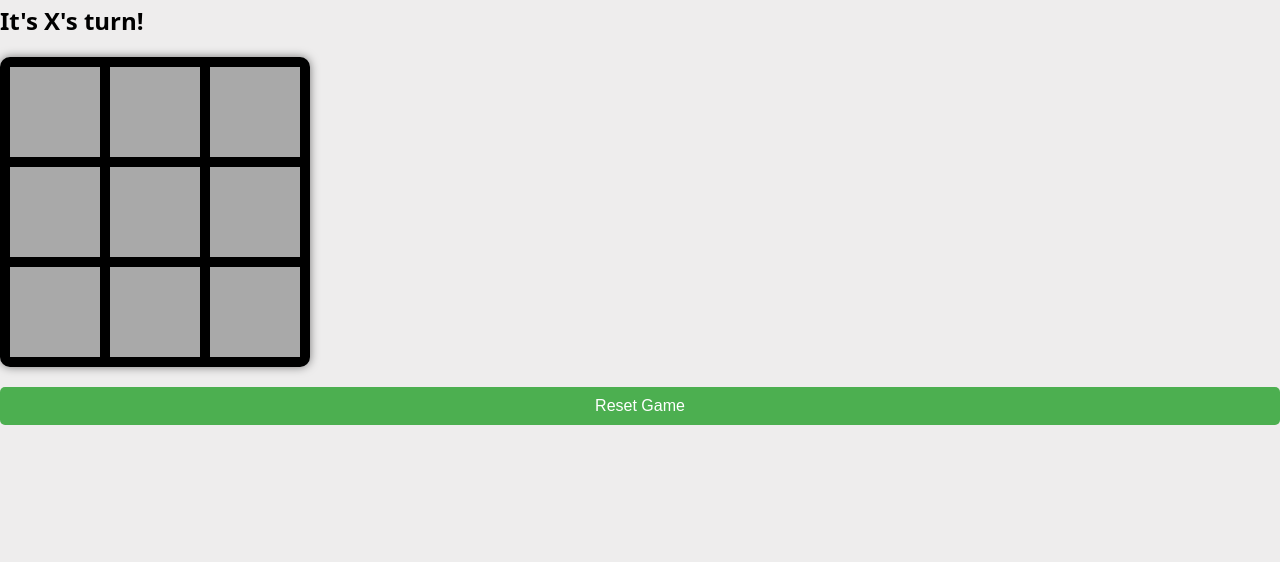
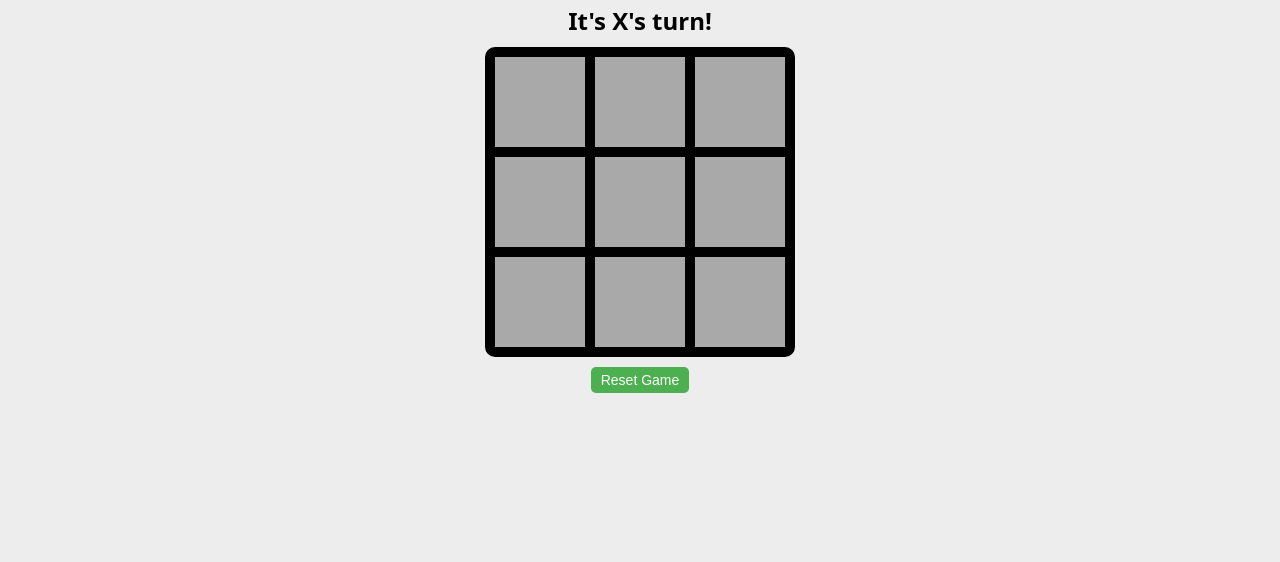
Before and after one commit to YasmeenH2001/javascript-browser-game-tic-tac-toe-lab, a plain HTML site: page index.html in a window 1280 px wide. Shown: the part 238-800 px from the top of the page. Drawn offline with Linux system fonts and the light colour scheme.

Commit message:
Yay done

```diff
--- a/css/style.css
+++ b/css/style.css
@@ -4,27 +4,29 @@ body {
   margin: 0;
   display: flex;
   flex-direction: column;
+  align-items: center;
   justify-content: center;
   height: 100vh;
 }
 
-h1 {
-  margin-bottom: 20px;
+.container {
+  display: flex;
+  flex-direction: column;
+  align-items: center;
 }
 
-h2 {
-  margin-bottom: 20px;
+h1, h2 {
+  margin: 10px 0;
 }
 
 .board {
   display: flex;
+  flex-wrap: wrap;
+  justify-content: center;
+  width: 300px;
   background-color: darkgray;
-  flex-wrap: wrap;
-  width: 300px;
-  margin-bottom: 20px;
   border: 5px solid black;
   border-radius: 10px;
-  box-shadow: 0 0 10px rgba(0, 0, 0, 0.5);
 }
 
 .sqr {
@@ -43,14 +45,15 @@ h2 {
 }
 
 #reset {
-  padding: 10px 20px;
-  font-size: 16px;
+  padding: 5px 10px;
+  font-size: 14px;
   cursor: pointer;
   border: none;
   border-radius: 5px;
   background-color: #4CAF50;
   color: white;
   transition: background-color 0.3s;
+  margin-top: 10px;
 }
 
 #reset:hover {
--- a/index.html
+++ b/index.html
@@ -8,6 +8,7 @@
   <title>Tic-Tac-Toe</title>
 </head>
 <body>
+  <div class="container">
     <h1>Tic-Tac-Toe</h1>
     <h2 id="message">Message</h2>
 
@@ -24,6 +25,6 @@
     </section>
 
     <button id="reset">Reset Game</button>
-
+  </div>
 </body>
 </html>
--- a/js/app.js
+++ b/js/app.js
@@ -63,9 +63,13 @@ function handleClick(event) {
 
     placePiece(squareIndex);
     checkForWinner();
+
+    if (!winner) {
+        switchPlayerTurn();
+    }
     render();
-    switchPlayerTurn(); // Ensure this is called after checking for winner
 }
+
 
 function placePiece(index) {
     board[index] = turn;
@@ -76,19 +80,16 @@ function checkForWinner() {
     winningCombos.forEach((combo) => {
       const [a, b, c] = combo;
       if (board[a] && board[a] === board[b] && board[a] === board[c]) {
-        winner = board[a]; // Set the winner to the current player's symbol
+        winner = board[a];
       }
     });
     console.log("Winner:", winner);
 }
 
 function switchPlayerTurn() {
-    if (!winner) {
-        turn = turn === "X" ? "O" : "X"; // Toggle turn
-        console.log("Turn:", turn);
-    }
+    turn = turn === "X" ? "O" : "X";
+    console.log("Turn:", turn);
 }
-
 /*----------------------------- Event Listeners -----------------------------*/
 
 squareEls.forEach(square => {
```
Lines whose indentation alone changed are shown as unchanged.
